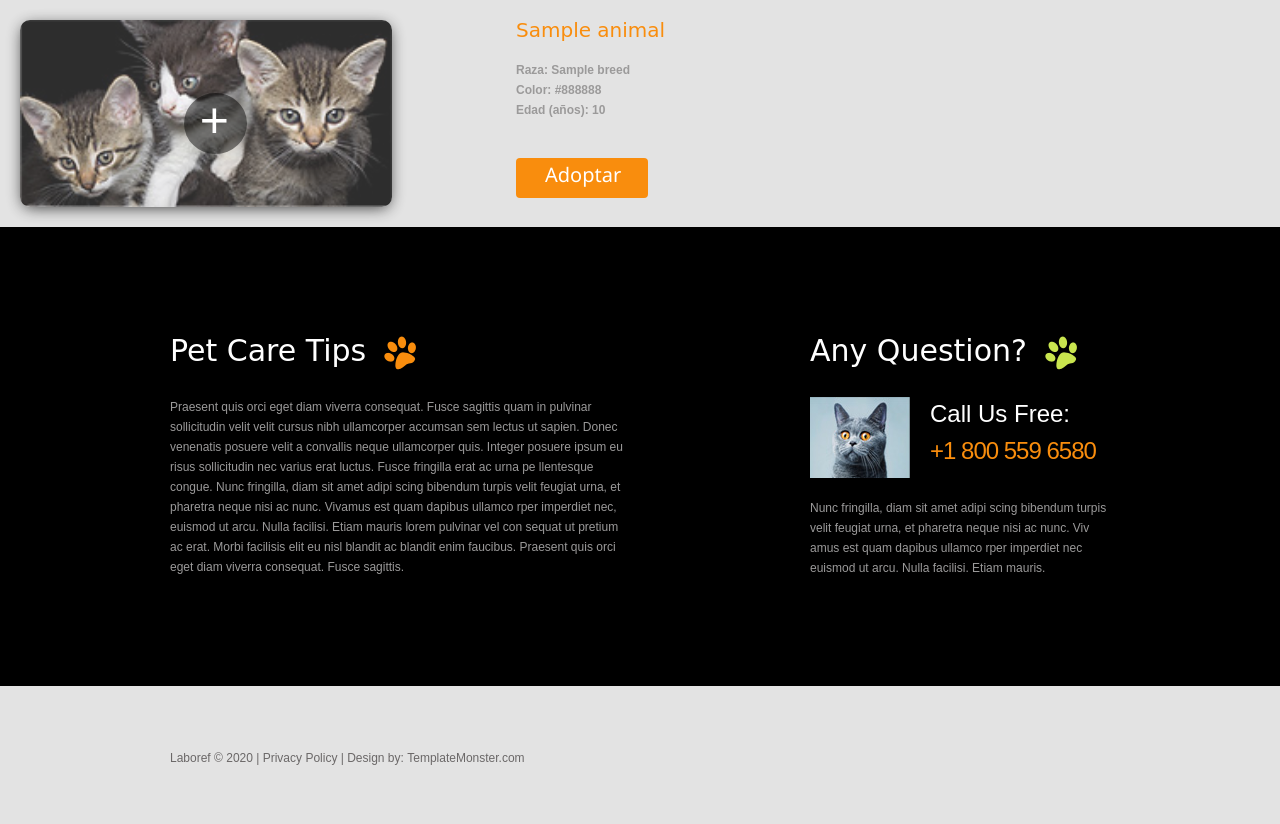
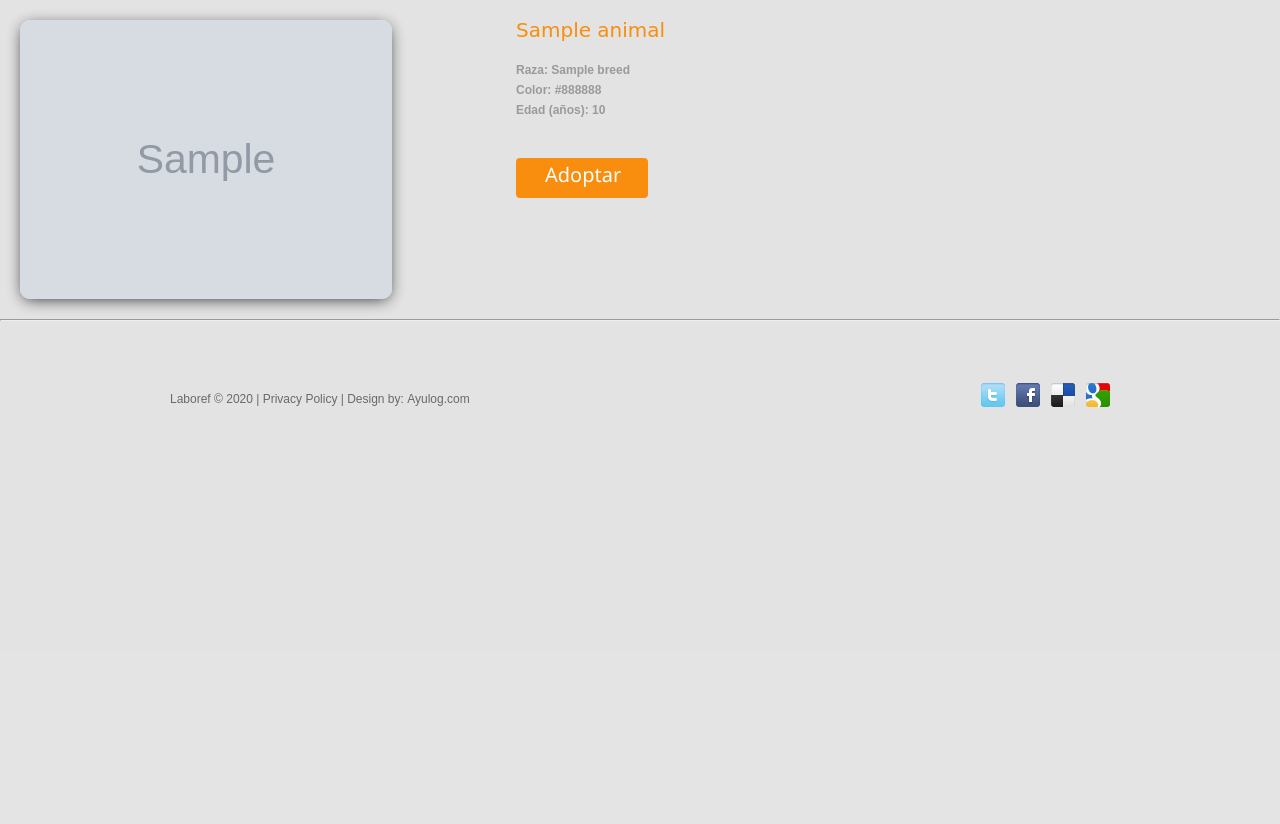
Before and after one commit to plaboyano/labref, a Django app: page /animal/1/ in a window 1280 px wide. Shown: the part 148-972 px from the top of the page. After the commit the page ends 555 px from the top, so only its background shows below. Run offline with Django 3.2, Linux system fonts and the light colour scheme; tables that the repository leaves empty hold one stand-in row (values such as "Sample post"); grey boxes marked "Sample" are stand-in pictures; some web fonts are replaced.

Commit message:
Se carga la imagen correcta del animal que se haya seleccionado.

```diff
--- a/laboref/applications/animal/models.py
+++ b/laboref/applications/animal/models.py
@@ -42,7 +42,6 @@ class AnimalColor(models.Model):
 
 
 # animal
-
 class Animal(models.Model):
     animal_name = models.CharField(max_length=255)
     animal_breed = models.ForeignKey(Breed, on_delete=models.DO_NOTHING)
@@ -58,3 +57,10 @@ class Animal(models.Model):
 
     def __str__(self):
         return self.animal_name
+
+
+# animals images
+class AnimalImage(models.Model):
+    image_description = models.TextField()
+    image_url = models.ImageField(upload_to='animal/', default='media/None/no-img.jpg')
+    image_animal = models.ForeignKey(Animal, on_delete=models.CASCADE)
--- a/laboref/applications/animal/templates/animal/detail.html
+++ b/laboref/applications/animal/templates/animal/detail.html
@@ -7,8 +7,7 @@
 <div style="margin: 20px; display: flex; justify-content: space-between; align-items: flex-start;">
 
    <div style="width: 30%; position: relative;" >
-      <span class="image_details"> +</span>
-      <img style="width: 100%; opacity: 0.8; border-radius: 10px; box-shadow: 0 3px 16px -3px #000" src="{% static 'core/images/page1_img5.jpg' %}" />
+      <img class="image_pet_detail" src="{{ animal.animal_image.url }}" />
    </div>
 
   <div style="width: 60%">
@@ -26,8 +25,8 @@
       <td> <a class=btn href="/edit/animal/{{animal.id}}"> <i class="icon-pencil"></i> Editar </a> </td>
    {% endif %}
    -->
-
-
-
 </div>
 {% endblock %}
+
+{% block tips_more %}
+<hr> {% endblock %}
--- a/laboref/applications/core/static/core/css/style.css
+++ b/laboref/applications/core/static/core/css/style.css
@@ -692,3 +692,10 @@ color: white;
     cursor: pointer;
     background: black;
 }
+
+.image_pet_detail {
+    width: 100%;
+    opacity: 0.8;
+    border-radius: 10px;
+    box-shadow: 0 3px 16px -3px #000;
+}
--- a/laboref/applications/core/templates/core/base.html
+++ b/laboref/applications/core/templates/core/base.html
@@ -141,8 +141,8 @@
     {% block footer %}
     <div class="container_12">
       <div class="grid_12">
-        <!-- <div class="socials"> <a href="#"></a> <a href="#"></a> <a href="#"></a> <a href="#"></a> </div> -->
-        <p>Laboref &copy; 2020 | <a href="#">Privacy Policy</a> | Design by: <a href="http://www.templatemonster.com/">TemplateMonster.com</a></p>
+        <div class="socials"> <a href="#"></a> <a href="#"></a> <a href="#"></a> <a href="#"></a> </div>
+        <p>Laboref &copy; 2020 | <a href="#">Privacy Policy</a> | Design by: <a href="https://www.ayulog.com">Ayulog.com</a></p>
       </div>
       <div class="clear"></div>
     </div>
```
